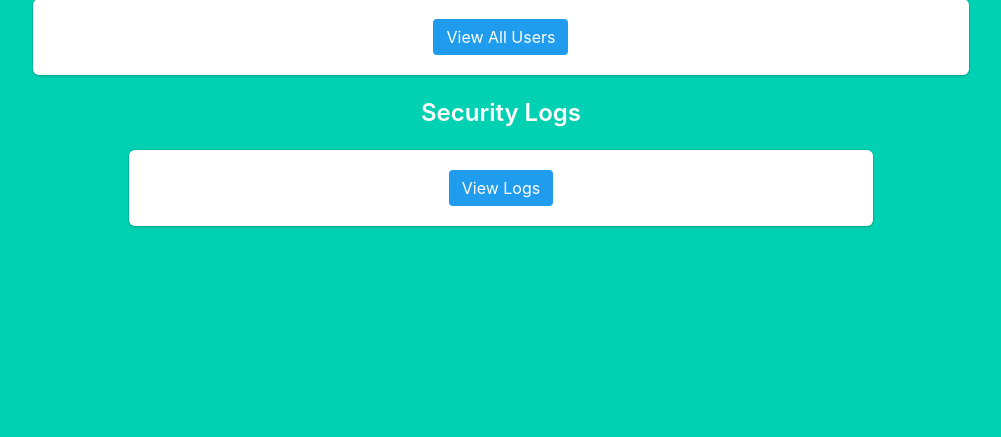
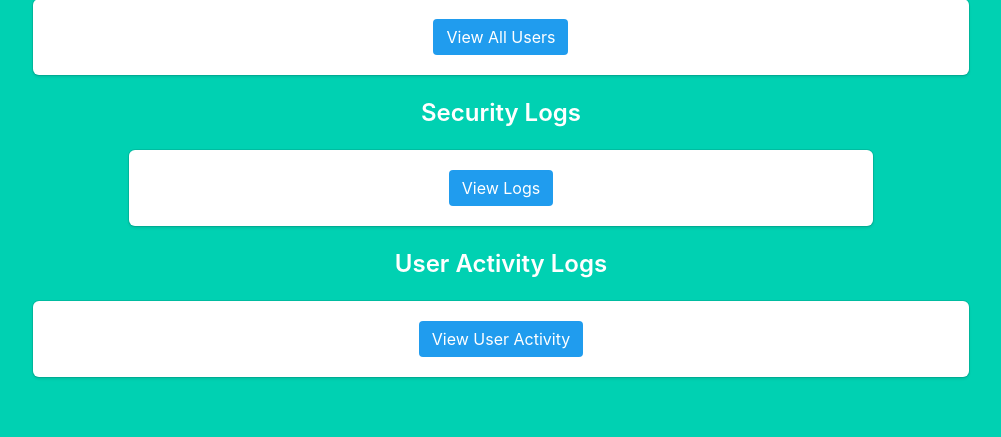
Before and after one commit to Despiix/Lottery-Web-App, a Flask app: page /admin in a window 1280 px wide. Shown: the part 609-1046 px from the top of the page, without its empty margins (139-1140 px from the left). Before the commit the page ends 837 px from the top, so only its background shows below. Run offline with Flask 3, Linux system fonts and the light colour scheme.

Commit message:
View User Activity - Activity Logs division must show the following for every user when the View User Activity button is clicked: ID Email Registration date and time Current log in date and time Previous log in date and time View User Activity button must map to an admin only view function named view_user_activity which provides the backend functionality

```diff
--- a/admin/views.py
+++ b/admin/views.py
@@ -188,3 +188,10 @@ def logs():
         content.reverse()
 
     return render_template('admin/admin.html', logs=content, name="PLACEHOLDER FOR FIRSTNAME")
+
+# View User Activity
+@admin_blueprint.route('/view_user_activity', methods=['POST'])
+def view_user_activity():
+
+    current_users = User.query.filter_by(role='user').all()
+    return render_template('admin/admin.html', name="PLACEHOLDER FOR FIRSTNAME", users=current_users)
--- a/templates/admin/admin.html
+++ b/templates/admin/admin.html
@@ -61,8 +61,6 @@
     </div>
 </div>
 <div class="column is-10 is-offset-1">
-
-
     <h4 class="title is-4">Current Users</h4>
     <div class="box">
         {% if current_users %}
@@ -123,6 +121,37 @@
         </form>
         </div>
     </div>
-
+<div class="column is-10 is-offset-1">
+    <h4 class="title is-4">User Activity Logs</h4>
+    <div class="box">
+        {% if users %}
+            <div class="field">
+                <table class="table">
+                    <tr>
+                        <th>ID</th>
+                        <th>Email</th>
+                        <th>Registration Date</th>
+                        <th>Current Log-In </th>
+                        <th>Previous Log-In</th>
+                    </tr>
+                    {% for user in users %}
+                        <tr>
+                            <td>{{ user.id }}</td>
+                            <td>{{ user.email }}</td>
+                            <td>{{ user.registrationDate }}</td>
+                            <td>{{ user.logInDateTime }}</td>
+                            <td>{{ user.prevLoginDateTime }}</td>
+                        </tr>
+                    {% endfor %}
+                </table>
+            </div>
+        {% endif %}
+        <form method="POST" action="/view_user_activity">
+            <div>
+                <button class="button is-info is-centered">View User Activity</button>
+            </div>
+        </form>
+    </div>
+</div>
 
 {% endblock %}
--- a/templates/main/index.html
+++ b/templates/main/index.html
@@ -7,6 +7,6 @@
 <h2 class="subtitle">CSC2031 Security & Programming Paradigms</h2>
 
 {#TODO: UPDATE WITH NAME AND STUDENT NUMBER#}
-<p>Your Name <b>Despina Ioannide-c2061516</b></p>
+<p><b>Despina Ioannide-c2061516</b></p>
 
 {% endblock %}
```
Also changed, not shown: users/views.py (+14 -4 lines), instance/lottery.db, 1 other file.
